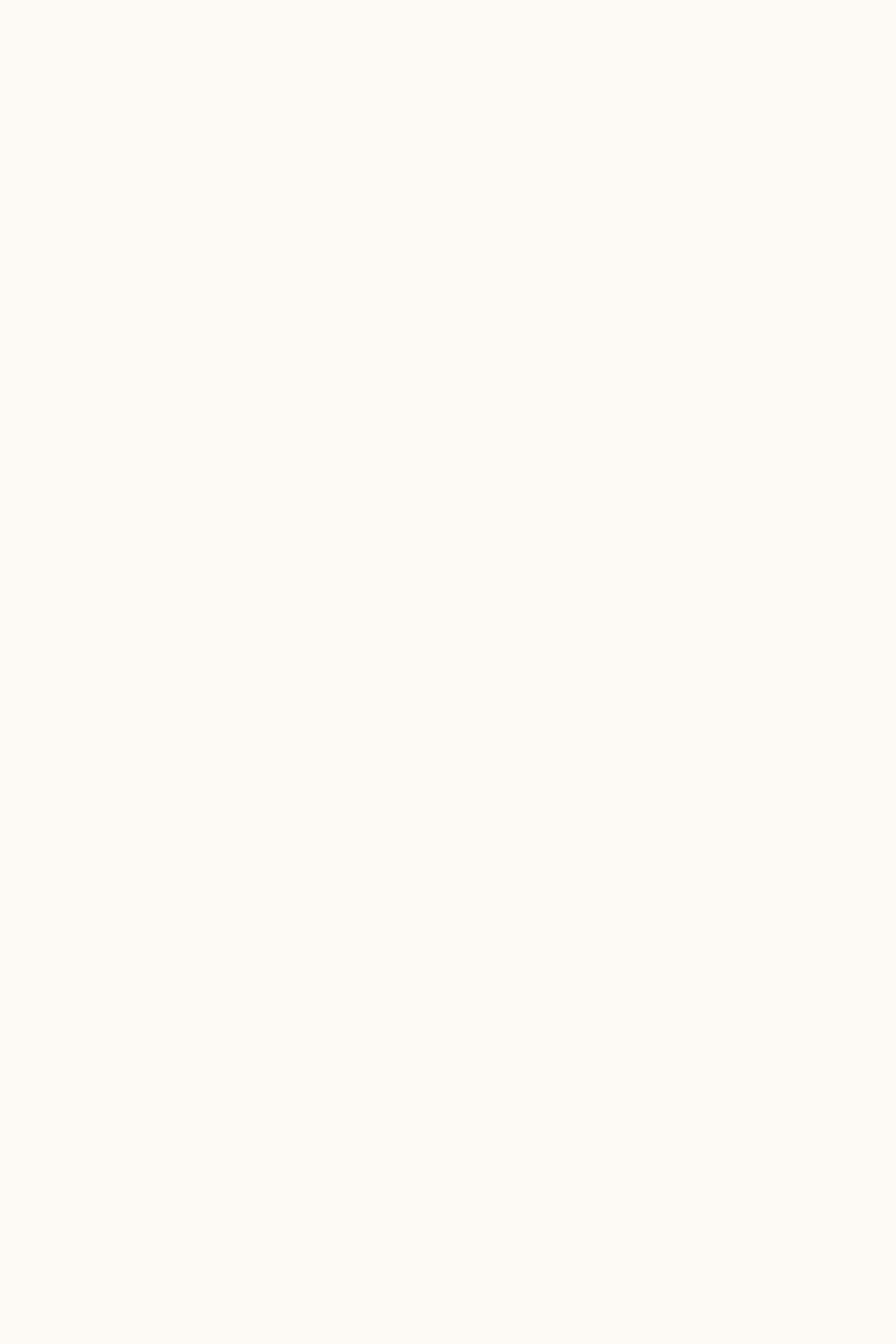
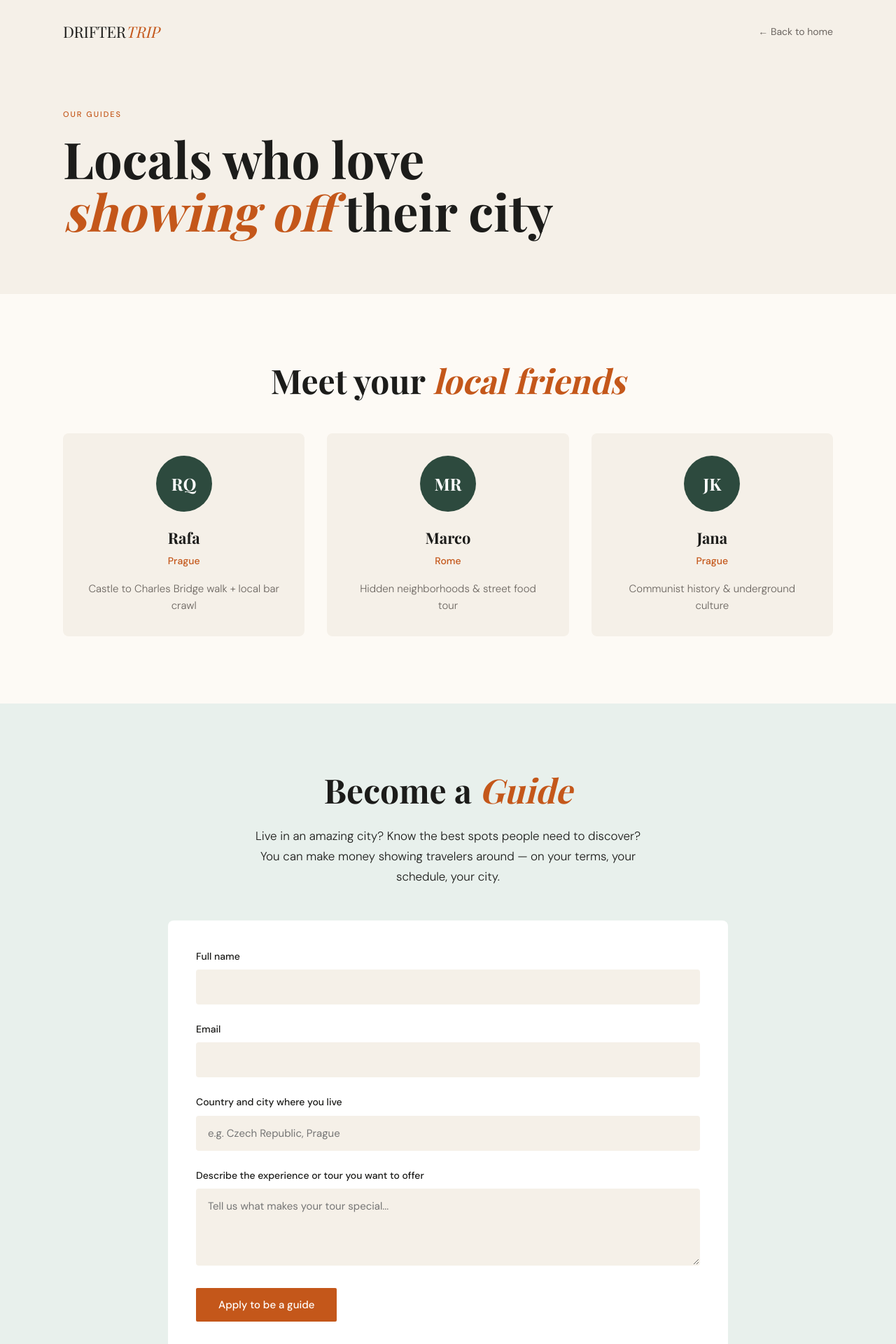
Before and after one commit to rquinterosv/friendsaround, a React (Vite) app: page /guides in a window 1280 px wide. Before the commit this address had no page. Shown: the top 1920 px of the page at 70% size. Before the commit the page ends 800 px from the top, so only its background shows below. Built offline with nearby package versions, Linux system fonts and the light colour scheme; a web font is replaced by a local one.

Commit message:
Add Our Guides page with local guides profiles and guide application form

```diff
--- a/src/App.jsx
+++ b/src/App.jsx
@@ -1,6 +1,6 @@
 import { BrowserRouter, Routes, Route } from 'react-router-dom'
 import Home from './pages/Home'
-import About from './pages/About'
+import Guides from './pages/Guides'
 import Packages from './pages/Packages'
 import PragueItinerary from './pages/PragueItinerary'
 import Partners from './pages/Partners'
@@ -12,7 +12,7 @@ export default function App() {
       <div className="app">
         <Routes>
           <Route path="/" element={<Home />} />
-          <Route path="/about" element={<About />} />
+          <Route path="/guides" element={<Guides />} />
           <Route path="/packages" element={<Packages />} />
           <Route path="/itinerario/praga" element={<PragueItinerary />} />
           <Route path="/partners" element={<Partners />} />
--- a/src/components/Footer.jsx
+++ b/src/components/Footer.jsx
@@ -7,7 +7,7 @@ export default function Footer() {
       <div className={styles.inner}>
         <Link to="/" className={styles.logo}>drifter<em>trip</em></Link>
         <nav className={styles.links}>
-          <Link to="/about" className={styles.link}>About us</Link>
+          <Link to="/guides" className={styles.link}>Our Guides</Link>
           <Link to="/partners" className={styles.link}>Day trips</Link>
         </nav>
         <p className={styles.tagline}>Europe, as locals live it.</p>
--- a/src/components/Hero.jsx
+++ b/src/components/Hero.jsx
@@ -35,7 +35,7 @@ export default function Hero() {
       <nav className={styles.nav}>
         <Link to="/" className={styles.logo}>drifter<em>trip</em></Link>
         <div className={styles.navLinks}>
-          <Link to="/about" className={styles.navLink}>About us</Link>
+          <Link to="/guides" className={styles.navLink}>Our Guides</Link>
           <Link to="/partners" className={styles.navLink}>Day trips</Link>
           <Link to="/packages" className={styles.navBtn}>Packages</Link>
         </div>
@@ -54,7 +54,7 @@ export default function Hero() {
 
       {menuOpen && (
         <div className={styles.mobileMenu} role="dialog" aria-modal="true">
-          <Link to="/about" className={styles.mobileLink} onClick={() => setMenuOpen(false)}>About us</Link>
+          <Link to="/guides" className={styles.mobileLink} onClick={() => setMenuOpen(false)}>Our Guides</Link>
           <Link to="/partners" className={styles.mobileLink} onClick={() => setMenuOpen(false)}>Day trips</Link>
           <Link to="/packages" className={styles.mobileLink} onClick={() => setMenuOpen(false)}>Packages</Link>
           <button className={`primary ${styles.mobileCta}`} onClick={scrollToSignup}>Join the waitlist</button>
--- /dev/null
+++ b/src/pages/Guides.jsx
@@ -0,0 +1,161 @@
+import { useState } from 'react'
+import { Link } from 'react-router-dom'
+import Footer from '../components/Footer'
+import styles from './Guides.module.css'
+
+const guides = [
+  {
+    name: 'Rafa',
+    city: 'Prague',
+    experience: 'Castle to Charles Bridge walk + local bar crawl',
+    initials: 'RQ',
+  },
+  {
+    name: 'Marco',
+    city: 'Rome',
+    experience: 'Hidden neighborhoods & street food tour',
+    initials: 'MR',
+  },
+  {
+    name: 'Jana',
+    city: 'Prague',
+    experience: 'Communist history & underground culture',
+    initials: 'JK',
+  },
+]
+
+export default function Guides() {
+  const [formData, setFormData] = useState({
+    name: '',
+    email: '',
+    location: '',
+    experience: '',
+  })
+
+  const handleSubmit = (e) => {
+    e.preventDefault()
+    console.log('Guide application:', formData)
+    alert('Thanks for your interest! We will be in touch soon.')
+    setFormData({ name: '', email: '', location: '', experience: '' })
+  }
+
+  const handleChange = (e) => {
+    setFormData({ ...formData, [e.target.name]: e.target.value })
+  }
+
+  return (
+    <>
+      <section className={styles.hero}>
+        <nav className={styles.nav}>
+          <Link to="/" className={styles.logo}>drifter<em>trip</em></Link>
+          <Link to="/" className={styles.backLink}>← Back to home</Link>
+        </nav>
+
+        <div className={styles.content}>
+          <p className="section-label">Our guides</p>
+          <h1 className={styles.headline}>
+            Locals who love<br />
+            <em>showing off</em> their city
+          </h1>
+        </div>
+      </section>
+
+      <section className={styles.guidesSection}>
+        <div className="container">
+          <h2 className="section-title" style={{ marginBottom: '48px', textAlign: 'center' }}>
+            Meet your <em>local friends</em>
+          </h2>
+          <div className={styles.guidesGrid}>
+            {guides.map((guide, i) => (
+              <div key={i} className={styles.guideCard}>
+                <div className={styles.guideAvatar}>
+                  <span className={styles.initials}>{guide.initials}</span>
+                </div>
+                <h3 className={styles.guideName}>{guide.name}</h3>
+                <p className={styles.guideCity}>{guide.city}</p>
+                <p className={styles.guideExperience}>{guide.experience}</p>
+              </div>
+            ))}
+          </div>
+        </div>
+      </section>
+
+      <section className={styles.becomeSection}>
+        <div className={styles.becomeInner}>
+          <div className={styles.becomeContent}>
+            <h2 className="section-title">
+              Become a <em>Guide</em>
+            </h2>
+            <p className={styles.becomeSub}>
+              Live in an amazing city? Know the best spots people need to discover?
+              You can make money showing travelers around — on your terms,
+              your schedule, your city.
+            </p>
+          </div>
+
+          <form className={styles.form} onSubmit={handleSubmit}>
+            <div className={styles.formGroup}>
+              <label htmlFor="name" className={styles.label}>Full name</label>
+              <input
+                type="text"
+                id="name"
+                name="name"
+                value={formData.name}
+                onChange={handleChange}
+                className={styles.input}
+                required
+              />
+            </div>
+
+            <div className={styles.formGroup}>
+              <label htmlFor="email" className={styles.label}>Email</label>
+              <input
+                type="email"
+                id="email"
+                name="email"
+                value={formData.email}
+                onChange={handleChange}
+                className={styles.input}
+                required
+              />
+            </div>
+
+            <div className={styles.formGroup}>
+              <label htmlFor="location" className={styles.label}>Country and city where you live</label>
+              <input
+                type="text"
+                id="location"
+                name="location"
+                value={formData.location}
+                onChange={handleChange}
+                className={styles.input}
+                placeholder="e.g. Czech Republic, Prague"
+                required
+              />
+            </div>
+
+            <div className={styles.formGroup}>
+              <label htmlFor="experience" className={styles.label}>Describe the experience or tour you want to offer</label>
+              <textarea
+                id="experience"
+                name="experience"
+                value={formData.experience}
+                onChange={handleChange}
+                className={styles.textarea}
+                rows={4}
+                placeholder="Tell us what makes your tour special..."
+                required
+              />
+            </div>
+
+            <button type="submit" className="primary">
+              Apply to be a guide
+            </button>
+          </form>
+        </div>
+      </section>
+
+      <Footer />
+    </>
+  )
+}
--- /dev/null
+++ b/src/pages/Guides.module.css
@@ -0,0 +1,220 @@
+.hero {
+  background: var(--cream);
+  padding: 0 24px 80px;
+}
+
+.nav {
+  display: flex;
+  justify-content: space-between;
+  align-items: center;
+  padding: 28px 0;
+  max-width: 1100px;
+  width: 100%;
+  margin: 0 auto;
+}
+
+.logo {
+  font-family: var(--font-display);
+  font-size: 22px;
+  color: var(--charcoal);
+  letter-spacing: -0.01em;
+  text-decoration: none;
+  text-transform: uppercase;
+}
+
+.logo em {
+  font-style: italic;
+  color: var(--accent);
+}
+
+.backLink {
+  font-size: 14px;
+  color: var(--muted);
+  text-decoration: none;
+  transition: color 0.2s;
+}
+
+.backLink:hover {
+  color: var(--charcoal);
+}
+
+.content {
+  max-width: 1100px;
+  margin: 0 auto;
+  padding: 64px 0 0;
+}
+
+.headline {
+  font-family: var(--font-display);
+  font-size: clamp(2.5rem, 6vw, 4.5rem);
+  font-weight: 700;
+  line-height: 1.05;
+  color: var(--charcoal);
+  margin-top: 8px;
+}
+
+.headline em {
+  font-style: italic;
+  color: var(--accent);
+}
+
+.guidesSection {
+  padding: 96px 24px;
+  background: var(--warm-white);
+}
+
+.guidesGrid {
+  display: grid;
+  grid-template-columns: repeat(3, 1fr);
+  gap: 32px;
+}
+
+.guideCard {
+  background: var(--cream);
+  border-radius: 8px;
+  padding: 32px;
+  text-align: center;
+  transition: transform 0.2s;
+}
+
+.guideCard:hover {
+  transform: translateY(-4px);
+}
+
+.guideAvatar {
+  width: 80px;
+  height: 80px;
+  border-radius: 50%;
+  background: var(--green);
+  display: flex;
+  align-items: center;
+  justify-content: center;
+  margin: 0 auto 20px;
+}
+
+.initials {
+  font-family: var(--font-display);
+  font-size: 24px;
+  font-weight: 700;
+  color: #fff;
+}
+
+.guideName {
+  font-family: var(--font-display);
+  font-size: 22px;
+  font-weight: 700;
+  color: var(--charcoal);
+  margin-bottom: 4px;
+}
+
+.guideCity {
+  font-size: 14px;
+  color: var(--accent);
+  font-weight: 500;
+  margin-bottom: 16px;
+}
+
+.guideExperience {
+  font-size: 15px;
+  color: var(--muted);
+  line-height: 1.6;
+  font-weight: 300;
+}
+
+.becomeSection {
+  padding: 96px 24px;
+  background: var(--green-light);
+}
+
+.becomeInner {
+  max-width: 800px;
+  margin: 0 auto;
+}
+
+.becomeContent {
+  text-align: center;
+  margin-bottom: 48px;
+}
+
+.becomeSub {
+  font-size: 17px;
+  line-height: 1.7;
+  color: var(--charcoal);
+  font-weight: 300;
+  max-width: 560px;
+  margin: 24px auto 0;
+}
+
+.form {
+  background: #fff;
+  border-radius: 8px;
+  padding: 40px;
+}
+
+.formGroup {
+  margin-bottom: 24px;
+}
+
+.label {
+  display: block;
+  font-size: 14px;
+  font-weight: 500;
+  color: var(--charcoal);
+  margin-bottom: 8px;
+}
+
+.input,
+.textarea {
+  width: 100%;
+  padding: 14px 16px;
+  font-family: var(--font-body);
+  font-size: 15px;
+  color: var(--charcoal);
+  background: var(--cream);
+  border: 1.5px solid transparent;
+  border-radius: 4px;
+  transition: border-color 0.2s, background 0.2s;
+}
+
+.input:focus,
+.textarea:focus {
+  outline: none;
+  border-color: var(--accent);
+  background: #fff;
+}
+
+.textarea {
+  resize: vertical;
+  min-height: 100px;
+}
+
+@media (max-width: 768px) {
+  .hero {
+    padding: 0 20px 56px;
+  }
+
+  .nav {
+    padding: 20px 0;
+  }
+
+  .content {
+    padding: 40px 0 0;
+  }
+
+  .guidesSection {
+    padding: 64px 20px;
+  }
+
+  .guidesGrid {
+    grid-template-columns: 1fr;
+    gap: 24px;
+  }
+
+  .becomeSection {
+    padding: 64px 20px;
+  }
+
+  .form {
+    padding: 24px;
+  }
+}
```
